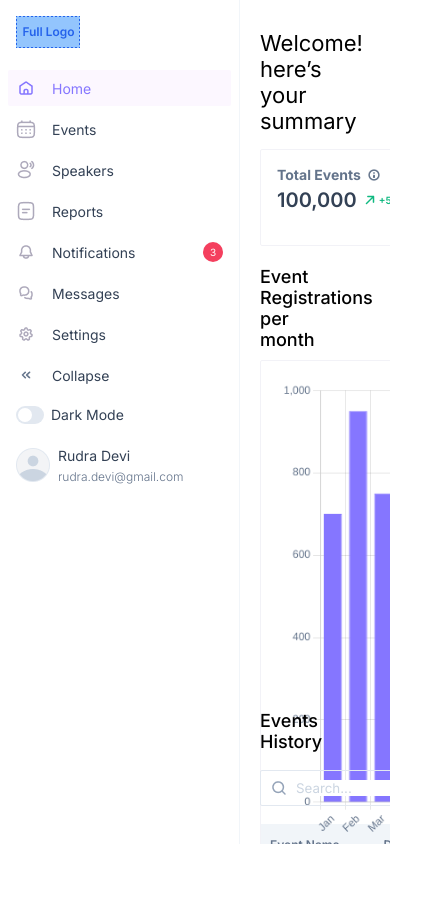
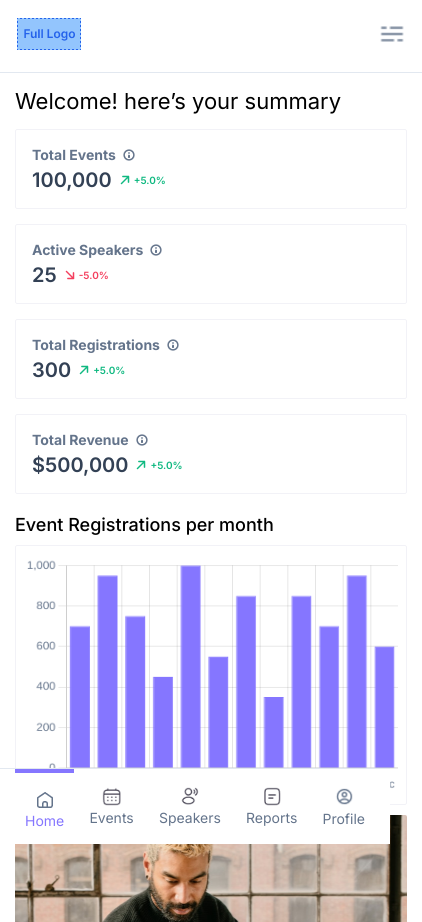
Before and after one commit to Lammy125/event-management-dashboard, a plain HTML site: page index.html in a window 390 px wide. Shown: the whole page, 422 px wide, since content can reach past the window. Before the commit the page ends 844 px from the top, so only its background shows below. Drawn offline with nearby package versions, Linux system fonts and the light colour scheme.

Commit message:
added header, navbar and mobile view

```diff
--- /dev/null
+++ b/css/responsive.css
@@ -0,0 +1,173 @@
+@media screen and (max-width: 480px) {
+  .sideBar {
+    display: none;
+  }
+
+  main {
+    padding: 10px 15px 100px 15px;
+  }
+
+  .header {
+    display: flex;
+    align-items: center;
+    justify-content: space-between;
+    margin-bottom: 5px;
+    padding: 10px 15px 10px 9px;
+    border-bottom: 1px solid #e2e8f0;
+  }
+
+  .logo {
+    margin-bottom: 0;
+  }
+
+  .menuIcon img {
+    height: 30px;
+  }
+
+  .navBar {
+    display: block;
+    position: fixed;
+    bottom: 0;
+    padding: 0 15px;
+    border-top: 1px solid #e2e8f0;
+    width: 100%;
+    background-color: #ffffff;
+  }
+
+  .navBarCon {
+    display: flex;
+    align-items: center;
+    justify-content: space-between;
+  }
+
+  .navBarFirstItem {
+    display: flex;
+    flex-direction: column;
+    align-items: center;
+    justify-content: center;
+    border-top: 4px solid #8576ff;
+    padding: 15px 10px;
+  }
+
+  .navBarFirstItem span {
+    font-size: 14px;
+    color: #8576ff;
+  }
+
+  .navBarItem {
+    display: flex;
+    flex-direction: column;
+    align-items: center;
+    justify-content: center;
+    gap: 3px;
+    padding: 15px 10px;
+  }
+
+  .navBarItem img {
+    width: 20px;
+  }
+
+  .navBarItemProfile {
+    display: flex;
+    flex-direction: column;
+    align-items: center;
+    justify-content: center;
+    padding: 15px 10px;
+  }
+
+  .navBarItemProfile img {
+    width: 24px;
+  }
+
+  .navBarItem span {
+    font-size: 14px;
+    color: #64748b;
+  }
+
+  .navBarItemProfile span {
+    font-size: 14px;
+    color: #64748b;
+  }
+
+  .cards {
+    grid-template-columns: repeat(1, 1fr);
+  }
+
+  .eventRegister {
+    grid-template-columns: repeat(1, 1fr);
+    gap: 10px;
+    height: auto;
+  }
+
+  .chart {
+    padding: 10px 8px;
+    height: 260px;
+    width: 100%;
+  }
+
+  .imageSlider {
+    height: 320px;
+    padding: 20px;
+    width: 100%;
+  }
+
+  .filters {
+    flex-direction: column;
+    gap: 20px;
+  }
+
+  .searchCon {
+    flex-direction: column;
+    width: 100%;
+    align-items: normal;
+  }
+
+  .sortCon {
+    flex-direction: column;
+    width: 100%;
+    align-items: normal;
+  }
+
+  .recent {
+    justify-content: space-between;
+  }
+
+  .sort h5 {
+    font-weight: 400;
+  }
+
+  .exports {
+    justify-content: space-between;
+  }
+
+  .showText {
+    display: none;
+  }
+
+  .modal > div {
+    width: 335px;
+  }
+
+  .allBtn {
+    flex-direction: column;
+    gap: 10px;
+  }
+
+  .edit {
+    display: flex;
+    flex-direction: column;
+    width: 100%;
+  }
+
+  .btn {
+    flex-direction: column;
+    width: 100%;
+  }
+}
+
+@media screen and (max-width: 320px) {
+  main {
+    height: 120vh;
+    padding: 10px 15px 100px 15px;
+  }
+}
--- a/css/style.css
+++ b/css/style.css
@@ -12,6 +12,14 @@ body {
   background-color: white;
   color: black;
   width: 100%;
+}
+
+.header {
+  display: none;
+}
+
+.navBar {
+  display: none;
 }
 
 main {
@@ -124,6 +132,7 @@ body.dark-mode #infoIcon {
   background-image: url("/images/Slide-female.png");
   background-repeat: no-repeat;
   background-size: cover;
+  background-position: center;
   height: 100%;
   border-radius: 2px;
   padding: 20px;
@@ -258,8 +267,20 @@ body.dark-mode #infoIcon {
   gap: 8px;
 }
 
+.recent {
+  display: flex;
+  align-items: center;
+  gap: 8px;
+}
+
 .sort h5 {
   color: #334155;
+}
+
+.exports {
+  display: flex;
+  align-items: center;
+  gap: 8px;
 }
 
 .dot-vertical {
@@ -415,7 +436,7 @@ body.dark-mode #infoIcon {
   gap: 8px;
 }
 
-.show-text h5 {
+.showText h5 {
   color: #334155;
   font-weight: 400;
 }
--- a/index.html
+++ b/index.html
@@ -8,13 +8,14 @@
     <link rel="stylesheet" href="./css/sidebar.css" />
     <link rel="stylesheet" href="./css/modal.css" />
     <link rel="stylesheet" href="./css/dark-mode.css" />
+    <link rel="stylesheet" href="./css/responsive.css" />
   </head>
   <body>
     <!-- Sidebar content here -->
     <div id="sidebar">
       <div class="sideBar">
         <div class="logo">
-          <img src="/images/Logo.png" alt="" />
+          <img src="/images/Logo.png" alt="Logo" />
         </div>
         <div class="sideBarCon">
           <div class="sideBarFirstItem">
@@ -79,6 +80,18 @@
       </div>
     </div>
 
+    <div>
+      <!-- Header | Mobile View -->
+      <div class="header">
+        <div class="logo">
+          <img src="/images/Logo.png" alt="Logo" />
+        </div>
+        <div class="menuIcon">
+          <img src="/images/solar_hamburger-menu-broken.png" alt="Menu icon" />
+        </div>
+      </div>
+
+      <!-- Main content here -->
       <main>
         <!-- Overview cards here -->
         <section id="overview-cards">
@@ -210,6 +223,7 @@
               </div>
             </div>
             <div class="sortCon">
+              <div class="recent">
                 <div class="sort">
                   <h5>Sort:</h5>
                 </div>
@@ -217,12 +231,15 @@
                   <p>Most Recent</p>
                   <img src="/images/chevron-down.png" alt="" />
                 </div>
+              </div>
+              <div class="exports">
                 <div class="dot-vertical">
                   <img src="/images/dots-vertical.png" alt="" />
                 </div>
                 <div class="export">
                   <img src="/images/download.png" alt="" />
                   <p>Export</p>
+                </div>
               </div>
             </div>
           </div>
@@ -366,7 +383,7 @@
               </div>
             </div>
             <div class="show">
-            <div class="show-text">
+              <div class="showText">
                 <h5>Show:</h5>
               </div>
               <div class="filter">
@@ -377,6 +394,43 @@
           </div>
         </section>
       </main>
+
+      <!-- Navbar content here | Mobile View -->
+      <div id="navbar">
+        <div class="navBar">
+          <div class="navBarCon">
+            <div class="navBarFirstItem">
+              <img src="/images/home-mobile.png" alt="home" />
+              <span>Home</span>
+            </div>
+            <div class="navBarItem">
+              <img src="/images/solar_calendar-linear-mobile.png" alt="event" />
+              <span>Events</span>
+            </div>
+            <div class="navBarItem">
+              <img
+                src="/images/solar_user-speak-rounded-linear-mobile.png"
+                alt="speaker"
+              />
+              <span>Speakers</span>
+            </div>
+            <div class="navBarItem">
+              <img
+                src="/images/solar_document-linear-mobile.png"
+                alt="report"
+              />
+              <span>Reports</span>
+            </div>
+            <div class="navBarItemProfile">
+              <img src="/images/user-circle.png" alt="avatar" />
+              <div class="profileInfo">
+                <span>Profile</span>
+              </div>
+            </div>
+          </div>
+        </div>
+      </div>
+    </div>
 
     <!-- Modal -->
     <div id="event-modal" class="modal">
@@ -411,7 +465,7 @@
           </div>
         </div>
         <div class="allBtn">
-          <div>
+          <div class="edit">
             <button class="editBtn">Edit</button>
           </div>
           <div class="btn">
```
Also changed, not shown: images/home-mobile.png (added), images/solar_calendar-linear-mobile.png (added), images/solar_document-linear-mobile.png (added), images/solar_hamburger-menu-broken-white.png (added), images/solar_hamburger-menu-broken.png (added), images/solar_user-speak-rounded-linear-mobile.png (added), images/user-circle.png (added). Lines whose indentation alone changed are shown as unchanged.
